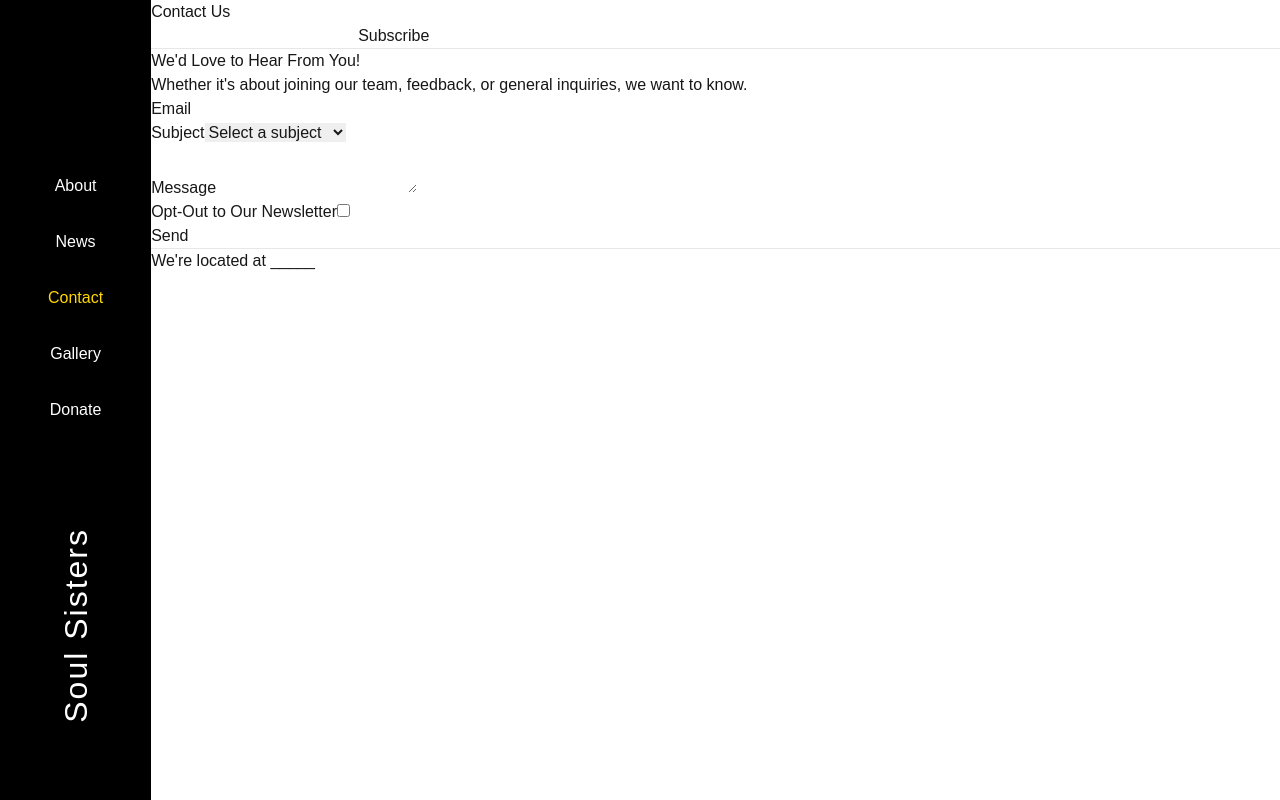
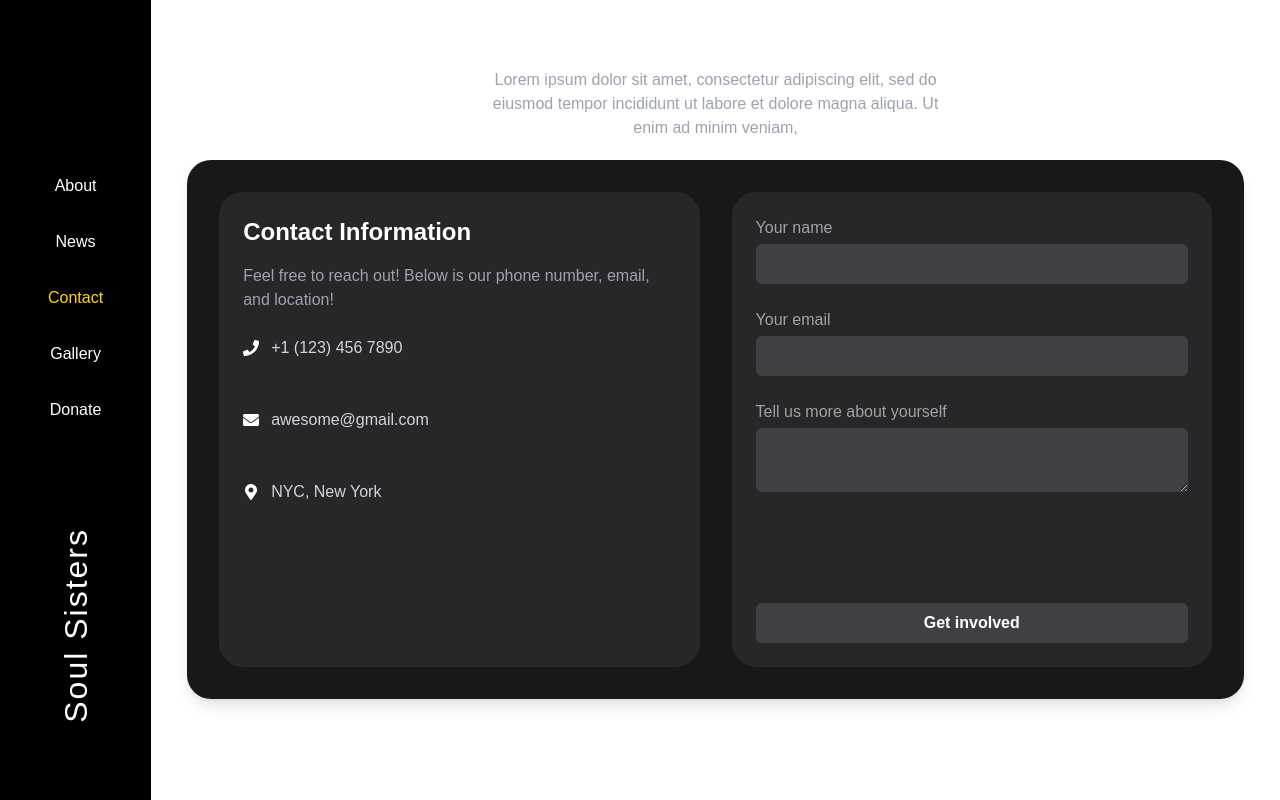
Before and after one commit to fullstackatbrown/project-soul-sisters, a Next.js app: page /contact in a window 1280 px wide. Built offline with nearby package versions, Linux system fonts and the light colour scheme.

Commit message:
styled contact page sans accurate colors, fonts, mailing functionality

```diff
--- a/app/contact/page.tsx
+++ b/app/contact/page.tsx
@@ -1,7 +1,7 @@
 'use client'
 
 import { FormEvent, useState } from "react";
-
+import { FaPhone, FaEnvelope, FaMapMarkerAlt } from "react-icons/fa";
 const MAILCHIMP_U = "b1419b80582cb88b5e7249fc0";
 const MAILCHIMP_ID = "ccd3919900";
 
@@ -30,8 +30,61 @@ export default function Contact() {
   }
 
   return <div>
+    <div className="min-h-screen flex flex-col items-center bg-gray-990 text-gray-300 py-3 px-4">
+      {/* Header Section */}
+      <h1 className="text-5xl font-semibold text-white mb-2">Get Involved</h1>
+      <p className="text-center text-gray-400 max-w-md">
+        Lorem ipsum dolor sit amet, consectetur adipiscing elit, sed do eiusmod tempor incididunt ut labore et dolore magna aliqua. Ut enim ad minim veniam,
+      </p>
 
-    <h1 className="font-size:1.5rem">Contact Us</h1>
+
+  <div className="bg-zinc-1000 flex items-center justify-center p-5">
+  <div className="bg-zinc-900 rounded-3xl shadow-lg p-8 w-full max-w-6xl flex flex-col md:flex-row space-y-8 md:space-y-0 md:space-x-8">
+
+    {/* Contact Information */}
+    <div className="bg-zinc-800 rounded-3xl p-6 text-gray-300 w-full md:w-1/2">
+      <h2 className="text-white text-2xl font-semibold mb-4">Contact Information</h2>
+      <p className="text-gray-400 mb-6">
+          Feel free to reach out! Below is our phone number, email, and location!
+      </p>
+      <div className="space-y-4">
+        <div className="flex items-center space-x-3">
+        <FaPhone className="text-white" />
+          <span>+1 (123) 456 7890</span>
+        </div>
+        <div className="flex items-center space-x-3 pt-8 pb-8">
+         <FaEnvelope className="text-white" />
+          <span>awesome@gmail.com</span>
+        </div>
+        <div className="flex items-center space-x-3">
+        <FaMapMarkerAlt className="text-white" />
+          <span>NYC, New York</span>
+        </div>
+      </div>
+    </div>
+
+    {/* Contact Form */}
+    <div className="bg-zinc-800 rounded-3xl p-6 w-full md:w-1/2 space-y-6">
+      <div>
+        <label htmlFor="name" className="text-zinc-400">Your name</label>
+        <input id="name" type="text" className="w-full bg-zinc-700 text-white rounded-md border-none focus:ring-2 focus:ring-zinc-600 p-2 mt-1" />
+      </div>
+      <div>
+        <label htmlFor="email" className="text-zinc-400">Your email</label>
+        <input id="email" type="email" className="w-full bg-zinc-700 text-white rounded-md border-none focus:ring-2 focus:ring-zinc-600 p-2 mt-1" />
+      </div>
+      <div className="pb-20">
+        <label htmlFor="message" className="text-zinc-400">Tell us more about yourself</label>
+        <textarea id="message" className="w-full bg-zinc-700 text-white rounded-md border-none focus:ring-2 focus:ring-zinc-600 p-2 mt-1"></textarea>
+      </div>
+      <button className="w-full bg-zinc-700 text-white font-semibold py-2 rounded-md hover:bg-zinc-600 transition">Get involved</button>
+    </div>
+
+  </div>
+  </div>
+</div>
+{/*
+<h1 className="text-lg text-center p-5">Contact Us</h1>
     <form action="https://icloud.us11.list-manage.com/subscribe/post" method="POST">
       <input type="hidden" name="u" value={MAILCHIMP_U} ></input>
       <input type="hidden" name="id" value={MAILCHIMP_ID} ></input>
@@ -50,11 +103,11 @@ export default function Contact() {
           value={email} onChange={e => setEmail(e.target.value)} />
       </div>
 
-      {/* <div>
+      <div>
         <label htmlFor="subject">Subject</label>
         <input type="text" name="subject" required
           value={subject} onChange={e => setSubject(e.target.value)} />
-      </div> */}
+      </div>
 
       <label htmlFor="subject">Subject</label>
       <select id="subject" name="subject" onChange={e => setSubject(e.target.value)} required>
@@ -73,7 +126,7 @@ export default function Contact() {
 
 
       <div>
-        {/* Is this unethical */}
+        Is this unethical
         <label htmlFor="newsletter">Opt-Out to Our Newsletter</label>
         <input type="checkbox" name="newsletter"
           value={String(newsletter)}
@@ -88,5 +141,8 @@ export default function Contact() {
     <div className="blurb">
       <p>We're located at _____</p>
     </div>
+    */}
+
+
   </div>;
 }
```
Also changed, not shown: package.json (+7 -0 lines), 1 other file (tests, documents, lock files or other folders).
